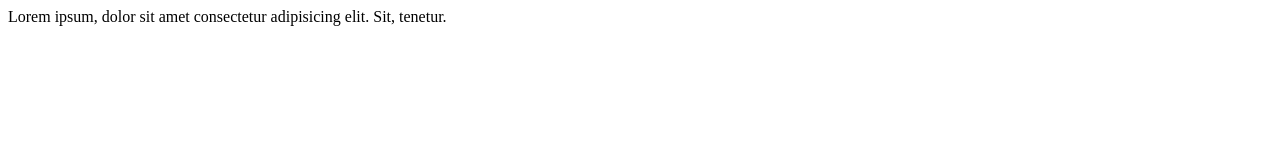
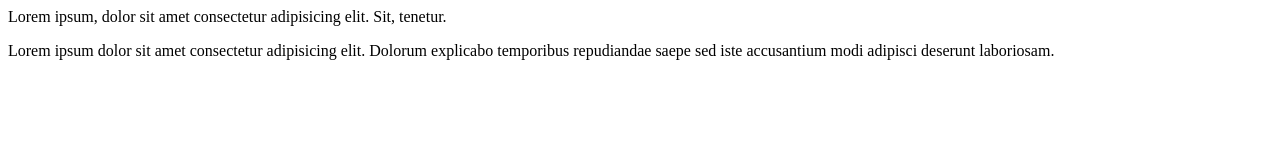
Before and after one commit to AnishKadu-debug/learn-git, a plain HTML site: page index.html in a window 1280 px wide. Drawn offline with Linux system fonts and the light colour scheme.

Commit message:
added paragraph

```diff
--- a/index.html
+++ b/index.html
@@ -7,6 +7,7 @@
 </head>
 <body>
     Lorem ipsum, dolor sit amet consectetur adipisicing elit. Sit, tenetur.
+    <p>Lorem ipsum dolor sit amet consectetur adipisicing elit. Dolorum explicabo temporibus repudiandae saepe sed iste accusantium modi adipisci deserunt laboriosam.</p>
 
 </body>
 </html>
```
